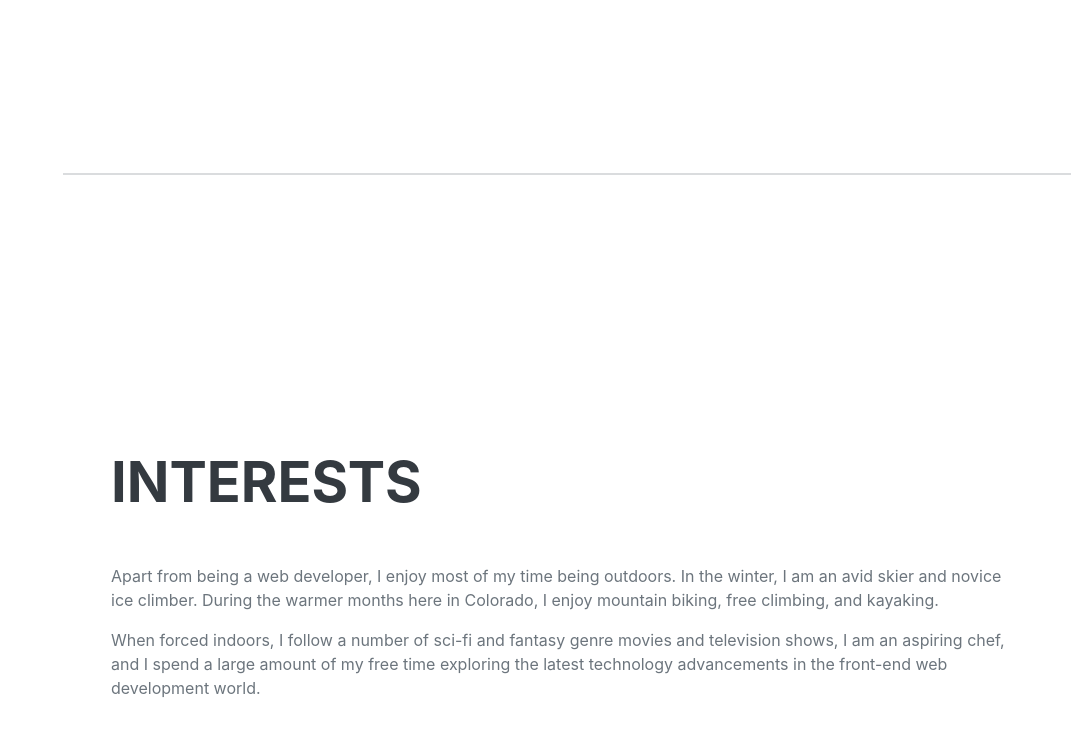
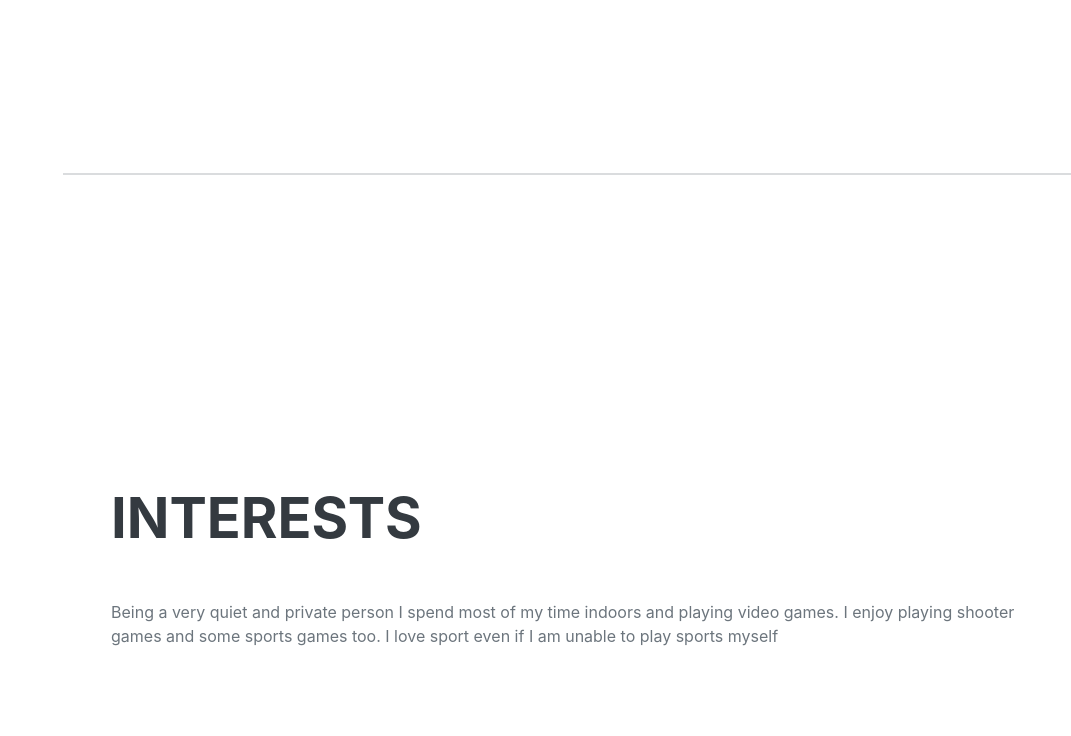
Before and after one commit to 20582006/20582006github, a plain HTML site: page index.html in a window 1280 px wide. Shown: the part 2634-3370 px from the top of the page, without its empty margins (209-1280 px from the left). Drawn offline with nearby package versions, Linux system fonts and the light colour scheme; a web font is replaced by a local one.

Commit message:
Updated interests

```diff
--- a/index.html
+++ b/index.html
@@ -123,8 +123,7 @@
             <section class="resume-section" id="interests">
                 <div class="resume-section-content">
                     <h2 class="mb-5">Interests</h2>
-                    <p>Apart from being a web developer, I enjoy most of my time being outdoors. In the winter, I am an avid skier and novice ice climber. During the warmer months here in Colorado, I enjoy mountain biking, free climbing, and kayaking.</p>
-                    <p class="mb-0">When forced indoors, I follow a number of sci-fi and fantasy genre movies and television shows, I am an aspiring chef, and I spend a large amount of my free time exploring the latest technology advancements in the front-end web development world.</p>
+                    <p>Being a very quiet and private person I spend most of my time indoors and playing video games. I enjoy playing shooter games and some sports games too. I love sport even if I am unable to play sports myself</p>
                 </div>
             </section>
             <hr class="m-0" />
```
